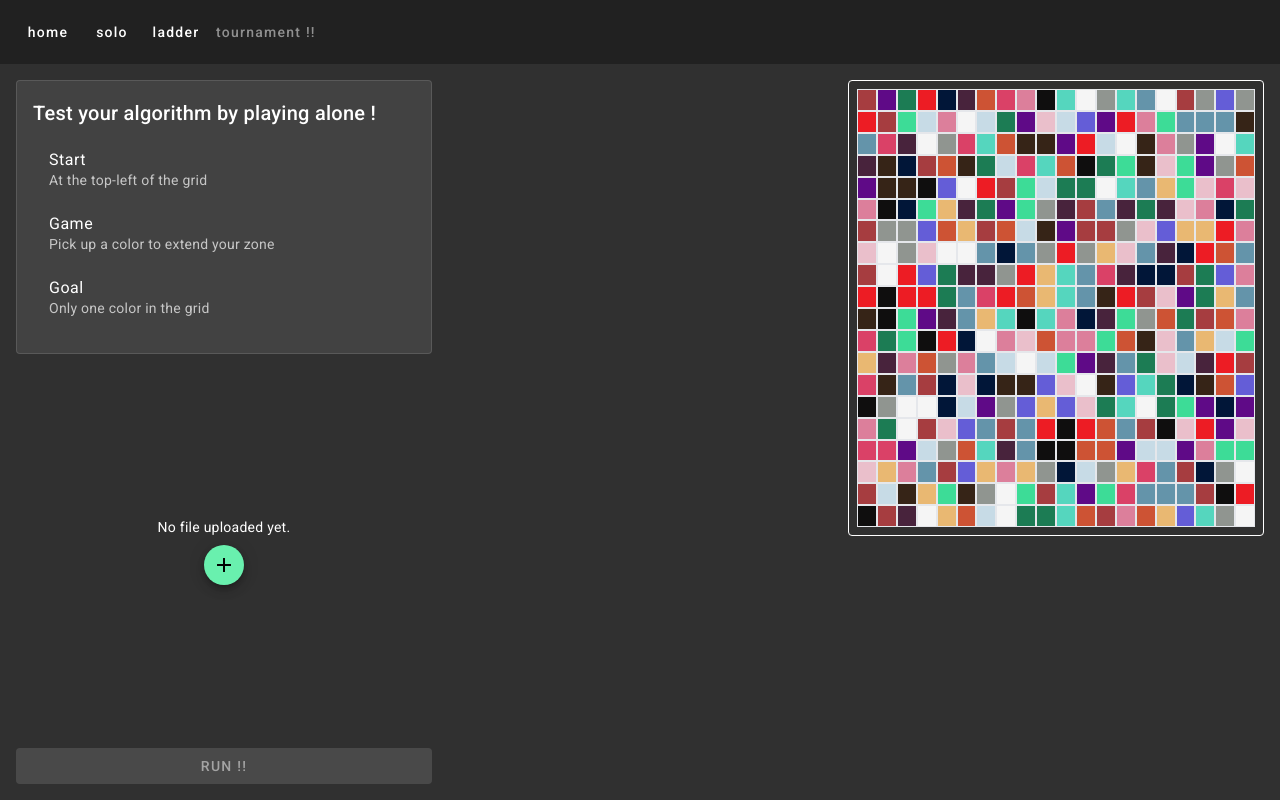
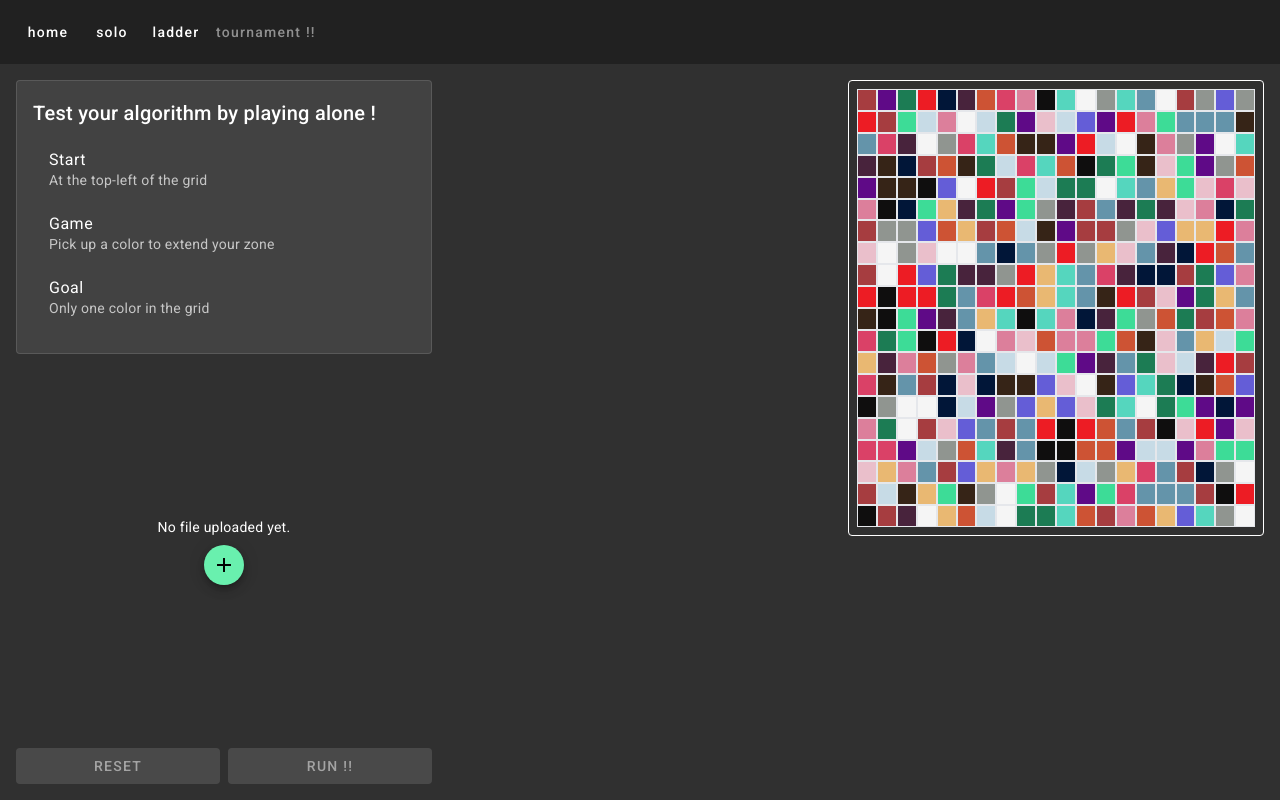
Before and after one commit to anthoxo/color-flood, an Angular app in the folder front/: page /solo in a window 1280 px wide. Built offline with nearby package versions, Linux system fonts and the light colour scheme.

Commit message:
[FRONT] Improve uploader (reset)

```diff
--- a/front/src/app/solo/solo.component.html
+++ b/front/src/app/solo/solo.component.html
@@ -1,8 +1,11 @@
 <div class="flex h-full w-full">
   <div class="lg:w-1/3 w-1/2 flex flex-col justify-between">
     <solo-rule></solo-rule>
-    <solo-uploader (onFileChange)="file.set($event)"></solo-uploader>
-    <button mat-raised-button color="accent" class="w-full" [disabled]="!existFile()" (click)="runCode()">RUN !!</button>
+    <solo-uploader [file]="file()" (onFileChange)="file.set($event)"></solo-uploader>
+    <div class="flex w-full gap-x-2">
+      <button class="w-full" mat-raised-button color="primary" [disabled]="!existFile()" (click)="resetFile()">RESET</button>
+      <button class="w-full" mat-raised-button color="accent" [disabled]="!existFile()" (click)="runCode()">RUN !!</button>
+    </div>
   </div>
   <div class="lg:w-1/3 w-0"></div>
   <div class="lg:w-1/3 w-1/2 flex justify-center items-center">
--- a/front/src/app/solo/solo.component.ts
+++ b/front/src/app/solo/solo.component.ts
@@ -51,4 +51,8 @@ export class SoloComponent {
         });
     }
   }
+
+  resetFile() {
+    this.file.set(undefined);
+  }
 }
--- a/front/src/app/solo/uploader/solo-uploader.component.ts
+++ b/front/src/app/solo/uploader/solo-uploader.component.ts
@@ -1,4 +1,4 @@
-import { Component, computed, EventEmitter, Output, signal } from '@angular/core';
+import { Component, computed, effect, EventEmitter, input, Output, signal } from '@angular/core';
 import { MatButtonModule } from '@angular/material/button';
 import { MatIconModule } from '@angular/material/icon';
 
@@ -12,18 +12,18 @@ import { MatIconModule } from '@angular/material/icon';
   ]
 })
 export class SoloUploaderComponent {
+  file = input.required<File | undefined>();
+  @Output() onFileChange = new EventEmitter<File | undefined>();
 
-  @Output() onFileChange = new EventEmitter<File>();
-
-  file = signal<File | undefined>(undefined);
   isUploaded = computed(() => this.file() !== undefined);
   fileName = computed(() => this.file()?.name ?? '');
 
   onFileSelected(eventTarget: any) {
     const file: File | undefined = eventTarget.files?.[0];
-    this.file.set(file);
     if (file !== undefined) {
       this.onFileChange.emit(file);
     }
+    // to allow putting the same file twice
+    eventTarget.value = null;
   }
 }
```
